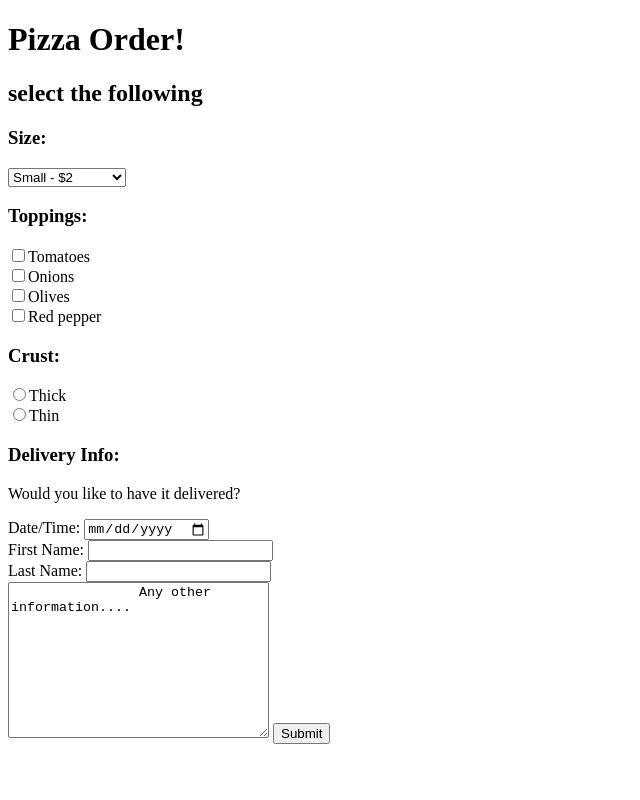
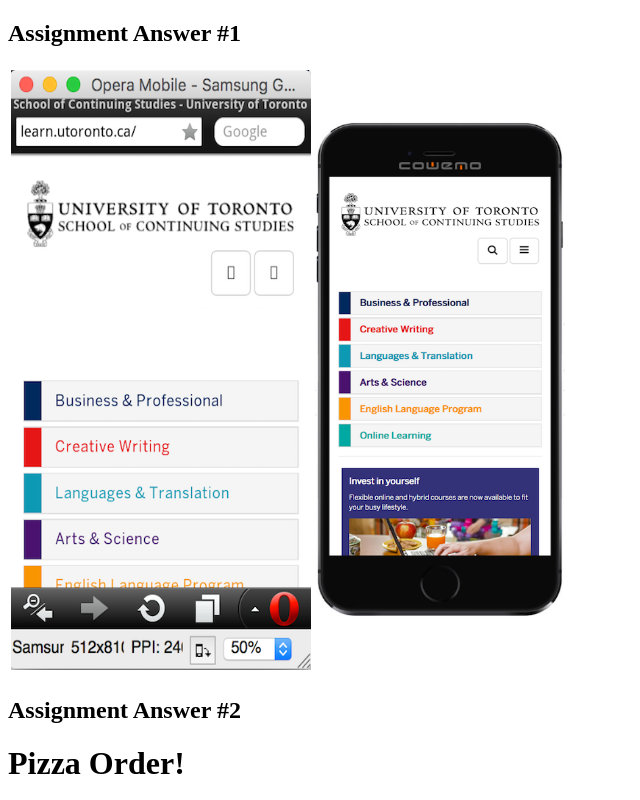
Before and after one commit to hudaR/a1, a plain HTML site: page index.html in a window 1280 px wide. Shown: the top 800 px of the page, without its empty margins (0-640 px from the left). Drawn offline with Linux system fonts and the light colour scheme.

Commit message:
added images and validated pg

```diff
--- a/index.html
+++ b/index.html
@@ -1,14 +1,33 @@
 <!DOCTYPE  html>
 <html>
-<title>Order Pizza</title>
+
+<head>
+	<meta charset="utf-8"/>
+	<title>Order Pizza</title>
+</head>
+
 <body>
-<!-- select list, buttons, date input fields -->
+	<h2> Assignment Answer #1 </h2>
+	<table>
+		<tr>
+			<td>
+			<img src="./opera.png" alt="Smiley face" height="600" width="300">
+			</td>
+			<td>
+			<img src="./mobilephoneemulatorcom.png" alt="Smiley face" height="500" width="250">
+			</td>
+		</tr>
+   </table>
+
+	<!-- select list, buttons, date input fields -->
+
+	<h2> Assignment Answer #2 </h2>
 
 	<h1> Pizza Order! </h1>
 	<h2> select the following </h2>
 	<h3>Size:</h3>
 
-	<form>
+	<form method="post">
 		<select>
 		  <option value="small" selected>Small - $2 </option>
 		  <option value="medium">Medium - $3 </option>
@@ -34,8 +53,9 @@
 		<textarea name="comments" rows="10" cols="30">
 		Any other information....
 		</textarea>
-
+		<br />
 		<input type="submit" value="Submit" />
    </form>
+
 </body>
 </html>
```
Also changed, not shown: Screen Shot 2017-02-02 at 8.12.31 PM.png (deleted), Screen Shot 2017-02-06 at 7.57.06 PM.png (deleted), mobilephoneemulatorcom.png (added), opera.png (added).
